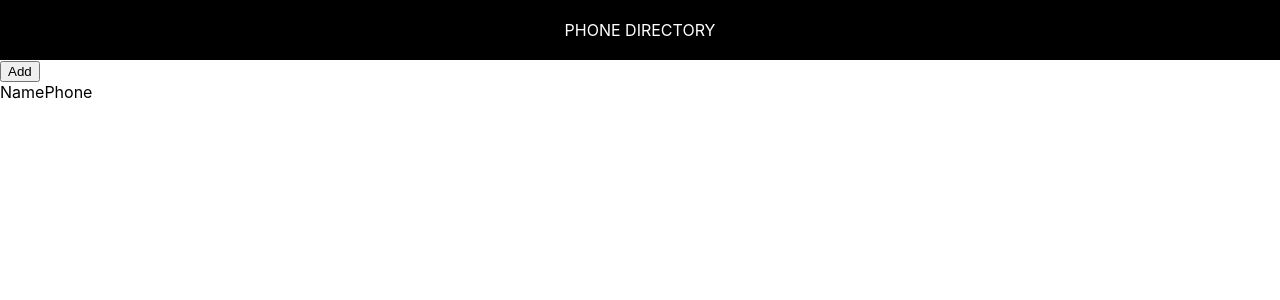
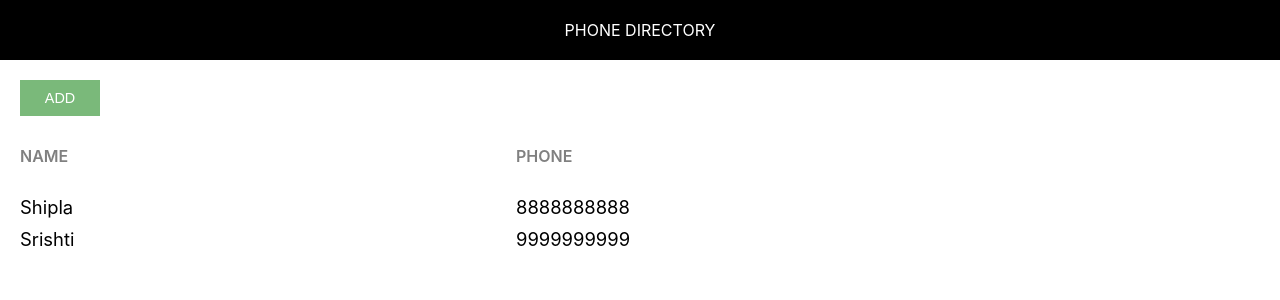
Before and after one commit to hbin1911/phone-directory, a React (Create React App) app: page / in a window 1280 px wide. Shown: the top 300 px of the page. Built offline with nearby package versions, Linux system fonts and the light colour scheme.

Commit message:
Rendered Subscribers Dynamically

```diff
--- /dev/null
+++ b/src/App.css
@@ -0,0 +1,45 @@
+
+.component-body-container {
+    padding: 20px;
+}
+
+.custom-btn {
+    padding: 10px;
+    border: none;
+    margin-right: 10px;
+    text-transform: uppercase;
+    width: 80px;
+    font-size: 0.9rem;
+    cursor: pointer;
+    outline: none;
+}
+
+.add-btn {
+    background: #7ab97a;
+    color: #fff;
+}
+
+.grid-container {
+    display: grid;
+    grid-template-columns: 40% 30% auto;
+    margin-bottom: 10px;
+}
+
+.heading-container {
+    margin: 30px 0 30px 0;
+    width: 100%;
+}
+
+.grid-item {
+    background-color: rgba(255, 255, 255, 0.8);
+    font-size: 1.15rem;
+    word-wrap: break-word;
+    padding-right: 10px;
+}
+
+.name-heading, .phone-heading {
+    font-size: 1rem;
+    font-weight: 600;
+    color: #808080;
+    text-transform: uppercase;
+}
--- a/src/App.js
+++ b/src/App.js
@@ -1,21 +1,47 @@
-import React, { Component } from 'react';
-import Header from './Header';
-import './Header.css'
+import React, { Component } from "react";
+import Header from "./Header";
+import "./App.css";
 
-    class App extends Component{
-      render(){
-        return(
-          <div>
-            <Header/>
-            <button>Add</button>
-            <div>
-              <span>Name</span>
-              <span>Phone</span>
-            </div>
+class App extends Component {
+  render() {
+    let subscribers = [
+      {
+        id : 1,
+        name : "Shipla",
+        phone : "8888888888"
+      },
+      {
+        id : 2,
+        name : "Srishti",
+        phone : "9999999999"
+      }
+    ]
+    return (
+      <div>
+        <Header />
+        <div className="component-body-container">
+          <button className="custom-btn add-btn">Add</button>
+
+          <div className="grid-container heading-container">
+            <span className="grid-item name-heading">Name</span>
+            <span className="grid-item phone-heading">Phone</span>
           </div>
-        )
-      }
-    }
+
+            {
+              subscribers.map(sub =>{
+                return <div key={sub.id} className="grid-container">
+                  <span className="grid-item">{sub.name}</span>
+                  <span className="grid-item">{sub.phone}</span>
+
+                </div>
+              })
+            }
 
 
+        </div>
+      </div>
+    );
+  }
+}
+
 export default App;
```
